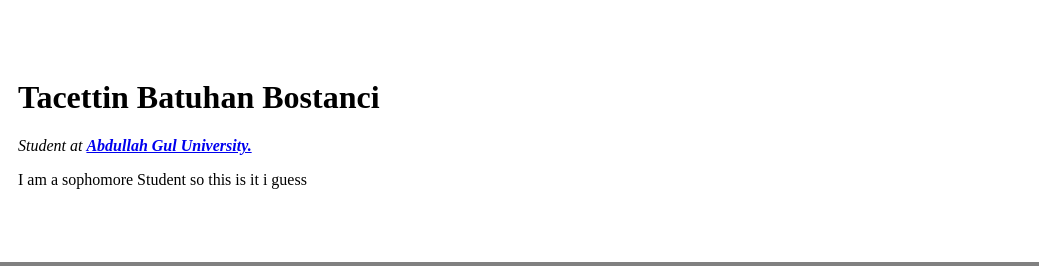
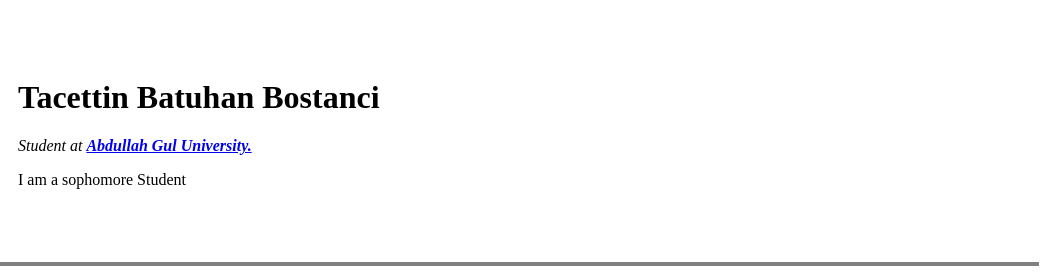
Before and after one commit to batuhanbostanci/cv, a plain HTML site: page index.html in a window 1280 px wide. Shown: the top 280 px of the page, 233-1280 px from the left. Drawn offline with Linux system fonts and the light colour scheme.

Commit message:
Add files via upload

```diff
--- a/index.html
+++ b/index.html
@@ -18,7 +18,7 @@
         </center>
       </h1>
       <p><em>Student at <strong><a href="http://www.agu.edu.tr/">Abdullah Gul University.</a></strong></em></p>
-      <p>I am a sophomore Student so this is it i guess</p></td>
+      <p>I am a sophomore Student</p></td>
     </tr>
   </table>
 
```
